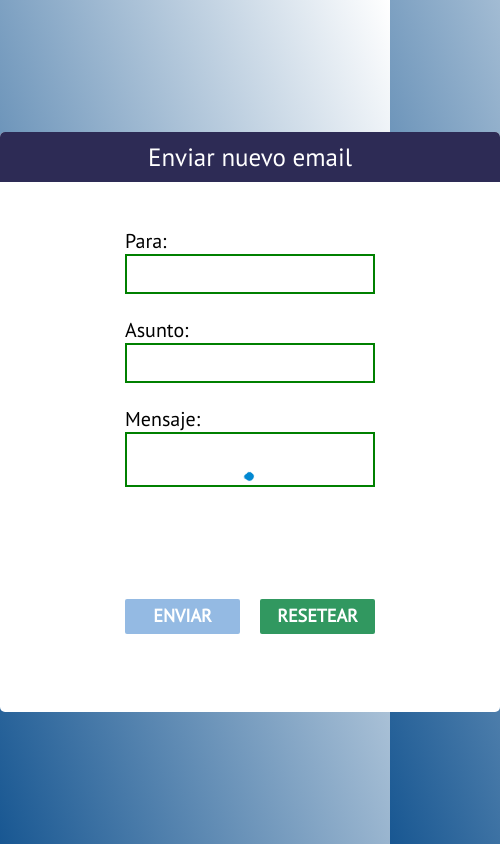
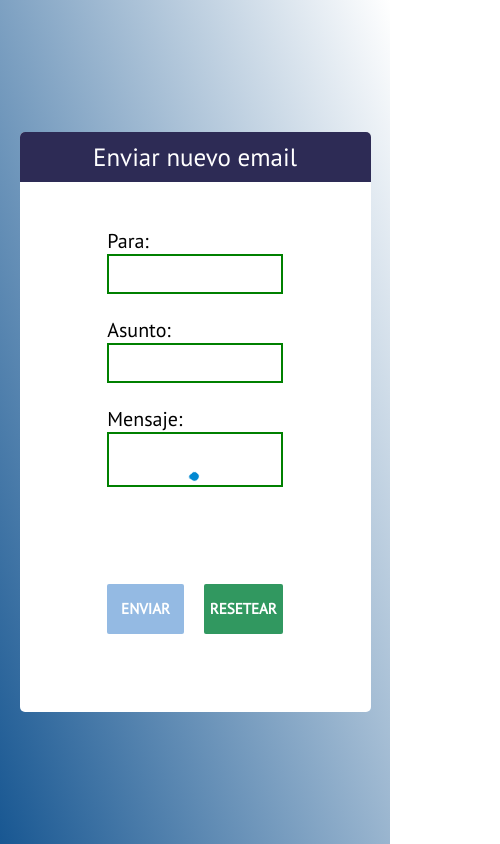
Before and after one commit to Maycol-Rodriguez/JS-challenge-emails, a plain HTML site: page index.html in a window 390 px wide. Both pictures are taken after typing "name@example.com", "Sample", "Sample" into the empty fields and a click on the input "Resetear". Shown: the whole page, 500 px wide, since content can reach past the window. Drawn offline with Linux system fonts and the light colour scheme.

Commit message:
Arreglos menores

```diff
--- a/style/custom.css
+++ b/style/custom.css
@@ -2,77 +2,67 @@ html {
   box-sizing: border-box;
   font-size: 62.5%;
 }
-
 *, *:before, *:after {
     box-sizing: inherit;
 }
-
 body {
   font-family: "PT Sans", sans-serif;
   background: linear-gradient(70deg, #185792, white);
 }
-
 .contenedor {
   width: auto;
   height: 100vh;
   display: grid;
   place-items: center;
 }
-
 .contenedor-email {
-  width: 110rem;
   height: 580px;
+  width: min(90%, 110rem);
+  background-color: #FFF;
+  margin: 0 auto;
   display: grid;
   place-items: center;
-  border-radius: 5px;
+  border-radius: .5rem;
   overflow: hidden;
-  background-color: white;
   position: relative;
 }
-
 .titulo {
+  height: 5rem;
+  width: 100%;
   display: flex;
-  flex-direction: column;
+  align-items: center;
   justify-content: center;
-  width: 100%;
   position: absolute;
   top: 0;
-  height: 50px;
   margin: 0;
   background-color: #2d2b55;
   font-size: 2.5rem;
-  text-align: center;
-  color: white;
+  color: #FFFFFF;
 }
-
 .contenedor-email .formulario {
   display: flex;
   flex-direction: column;
   justify-content: center;
 }
-
 .formulario {
   width: 50%;
   height: 80%;
+  position: relative;
   top: 7rem;
-  position: relative;
   display: grid;
   place-items: center;
 }
-
 .etiquetas {
   font-size: 2rem;
-  margin-bottom: 0.1rem;
+  margin-bottom: .1rem;
 }
-
 .input {
   height: 4rem;
   width: auto;
-  border: 1px rgba(0, 0, 0, 0.4) outset;
+  border: .1rem #00000066 outset;
   margin-bottom: 2.5rem;
   font-size: 1.5rem;
 }
-
 .entradas {
   display: flex;
   flex-direction: column;
@@ -80,11 +70,9 @@ body {
   top: -30px;
   width: 100%;
 }
-
 .input-area {
   height: 5.5rem;
 }
-
 .botones {
   display: flex;
   justify-content: center;
@@ -94,97 +82,80 @@ body {
   position: absolute;
   bottom: 9rem;
 }
-
 .boton {
   width: 100%;
   border: none;
-  border-radius: 2px;
+  border-radius: .2rem;
   text-transform: uppercase;
-  color: white;
+  color: #FFFFFF;
   font-weight: 600;
   font-size: 1.8rem;
 }
-
 .boton-enviar {
   background-color: #2a77c7;
 }
-
 .boton-reset {
   background-color: #319860;
 }
-
 .agregar{
   position: absolute;
   width: 100%;
   bottom: 2.8rem;
   padding: 1rem;
 }
-
 .logo {
   display: flex;
   align-items: center;
   justify-content: center;
-  border-radius: 5px;
+  border-radius: .5rem;
   width: 100%;
 }
-
+/*! JavaScript */
 .cursor{
   cursor: not-allowed;
 }
-
 .opacidad{
   opacity: 50%;
 }
-
 .not-error{
-  border: 2px solid green;
+  border: .2rem solid #008000;
 }
-
 .error{
-  border: 2px solid red;
+  border: .2rem solid #ff0000;
 }
-
 .mensaje-error{
-  border: 1px solid red;
+  border: 1px solid #ff0000;
   text-align: center;
-  color: red;
-  margin: 0;
+  color: #ff0000;
   font-size: 2rem;
-  padding-top: 3px;
-  padding-bottom: 3px;
+  padding: .3rem 0;
 }
-
 .texto{
   margin-top: 9rem;
   background-color: #3db36d;
   text-align: center;
   font-weight: bold;
-  color: white;
+  color: #FFFFFF;
   text-transform: uppercase;
-  font-size: 15px;
-  border-radius: 2px;
+  font-size: 1.5rem;
+  border-radius: .2rem;
   width: 100%;
-  padding: 10px;
+  padding: 1rem;
 }
-
 .hover{
   cursor: pointer;
 }
-
 #spinner {
     display: none;
     justify-content: center;
     padding: 3rem 0;
 }
-
-
 .sk-chase {
   width: 30px;
   height: 30px;
   position: relative;
   animation: sk-chase 2.5s infinite linear both;
 }
-
 .sk-chase-dot {
   width: 100%;
   height: 100%;
@@ -193,7 +164,6 @@ body {
   top: 0;
   animation: sk-chase-dot 2.0s infinite ease-in-out both;
 }
-
 .sk-chase-dot:before {
   content: '';
   display: block;
@@ -203,7 +173,6 @@ body {
   border-radius: 100%;
   animation: sk-chase-dot-before 2.0s infinite ease-in-out both;
 }
-
 .sk-chase-dot:nth-child(1) { animation-delay: -1.1s; }
 .sk-chase-dot:nth-child(2) { animation-delay: -1.0s; }
 .sk-chase-dot:nth-child(3) { animation-delay: -0.9s; }
@@ -216,15 +185,12 @@ body {
 .sk-chase-dot:nth-child(4):before { animation-delay: -0.8s; }
 .sk-chase-dot:nth-child(5):before { animation-delay: -0.7s; }
 .sk-chase-dot:nth-child(6):before { animation-delay: -0.6s; }
-
 @keyframes sk-chase {
   100% { transform: rotate(360deg); }
 }
-
 @keyframes sk-chase-dot {
   80%, 100% { transform: rotate(360deg); }
 }
-
 @keyframes sk-chase-dot-before {
   50% {
     transform: scale(0.4);
@@ -232,19 +198,12 @@ body {
     transform: scale(1.0);
   }
 }
-
-@media (max-width: 1280px) {
-  .contenedor-email {
-    width: 80rem;
+@media (max-width: 768px) {
+  .botones{
+    height: 5rem;
   }
-}
-
-@media (max-width: 768px) {
-  .contenedor-email {
-    width: 50rem;
-  }
-  .botones{
-    height: 3.5rem;
+  .botones input{
+    font-size: 1.5rem;
   }
   .agregar{
     font-size: 1px;
```
Lines whose indentation alone changed are shown as unchanged.
